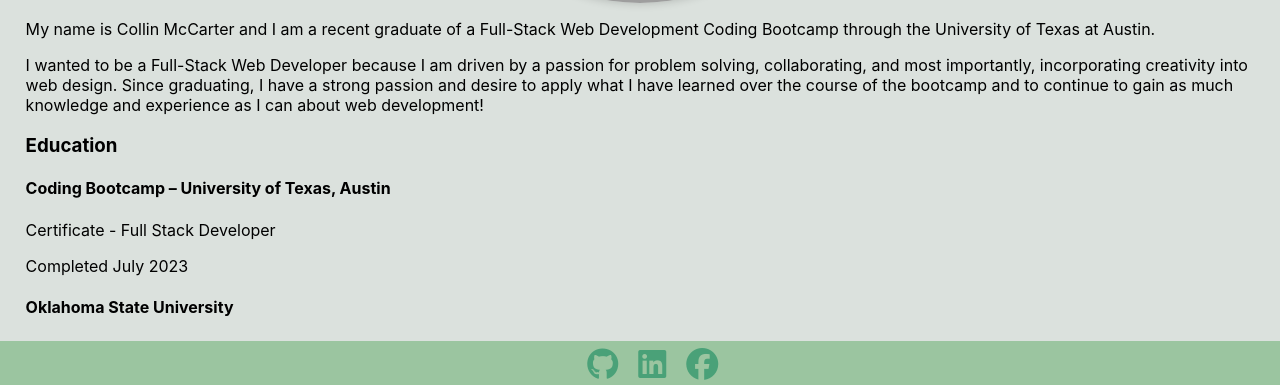
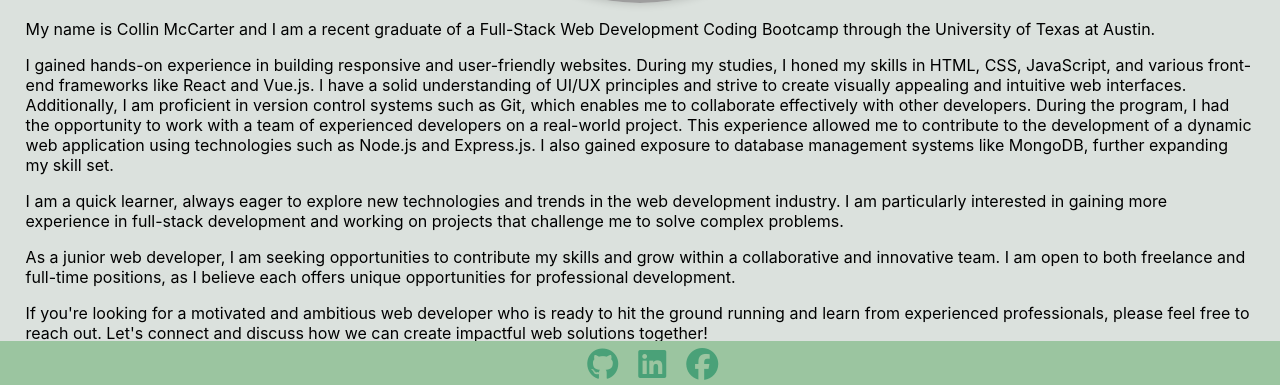
Before and after one commit to collin-mccarter/Collin-McCarter-Portfolio, a React (Create React App) app in the folder mccarter-portfolio/: page / in a window 1280 px wide. Shown: the part 413-798 px from the top of the page. Built offline with nearby package versions, Linux system fonts and the light colour scheme; grey boxes are pictures that could not be loaded; the HTML template or start-up script is replaced by a standard one.

Commit message:
added content and edits

```diff
--- a/mccarter-portfolio/src/components/About.js
+++ b/mccarter-portfolio/src/components/About.js
@@ -11,8 +11,21 @@
                 My name is Collin McCarter and I am a recent graduate of a Full-Stack Web Development Coding Bootcamp through the University of Texas at Austin.
             </p>
             <p>
-                I wanted to be a Full-Stack Web Developer because I am driven by a passion for problem solving, collaborating, and most importantly, incorporating creativity into web design. Since graduating, I have a strong passion and desire to apply what I have learned over the course of the bootcamp and to continue to gain as much knowledge and experience as I can about web development!
+                I gained hands-on experience in building responsive and user-friendly websites. During my studies, I honed my skills in HTML, CSS, JavaScript, and various front-end frameworks like React and Vue.js. I have a solid understanding of UI/UX principles and strive to create visually appealing and intuitive web interfaces. Additionally, I am proficient in version control systems such as Git, which enables me to collaborate effectively with other developers.
+
+                During the program, I had the opportunity to work with a team of experienced developers on a real-world project. This experience allowed me to contribute to the development of a dynamic web application using technologies such as Node.js and Express.js. I also gained exposure to database management systems like MongoDB, further expanding my skill set.
             </p>
+            <p>
+                I am a quick learner, always eager to explore new technologies and trends in the web development industry. I am particularly interested in gaining more experience in full-stack development and working on projects that challenge me to solve complex problems.
+            </p>
+            <p>
+                As a junior web developer, I am seeking opportunities to contribute my skills and grow within a collaborative and innovative team. I am open to both freelance and full-time positions, as I believe each offers unique opportunities for professional development.
+            </p>
+            <p>
+                If you're looking for a motivated and ambitious web developer who is ready to hit the ground running and learn from experienced professionals, please feel free to reach out. Let's connect and discuss how we can create impactful web solutions together!
+
+            </p>
+
             <div className="education">
                 <h3>Education</h3>
                 <div className="education-item">
--- a/mccarter-portfolio/src/components/Projects.js
+++ b/mccarter-portfolio/src/components/Projects.js
@@ -22,7 +22,7 @@
          description: 'The goal of this project was to build the back end for an e-commerce site. I used a working Express.js API and configured it to use Sequelize to interact with a MySQL database.',
          deployLink: 'https://drive.google.com/file/d/122CtPIx4Q3Eeeegmt__gsh21ldGmmUuG/view',
          repoLink: 'https://github.com/collin-mccarter/E-commerce-Back-End',
-         image: 'project3-screenshot.png'
+         image: './assets/E-Commerce.png'
       },
       {
          title: 'Tech Blog',
@@ -36,14 +36,14 @@
          description: 'I built an API for a social network web application where users can share their thoughts, react to friends thoughts, and create a friend list. Express.js was used for routing, a MongoDB database, and the Mongoose ODM. In addition to using the Express.js and Mongoose packages, a JavaScript date library and the native JavaScript Date object was used to format timestamps.',
          deployLink: 'https://example.com/project3',
          repoLink: 'https://github.com/collin-mccarter/Social-Network-API',
-         image: 'project5-screenshot.png'
+         image: './assets/Social Network API.png'
       },
       {
          title: 'Employee Tracker',
          description: `Developers frequently have to create interfaces that allow non-developers to easily view and interact with information stored in databases. These interfaces are called content management systems. So I built a command-line application from scratch to manage a company's employee database, using Node.js, Inquirer, and MySQL.`,
          deployLink: 'https://drive.google.com/file/d/1dNsnGSnwHETU9-UO1gznQXMJDITbTLGm/view',
          repoLink: 'https://github.com/collin-mccarter/Employee-Tracker',
-         image: 'project6-screenshot.png'
+         image: './assets/Employee Manager.png'
       },
       // Add more projects here...
    ];
--- a/mccarter-portfolio/src/components/Resume.js
+++ b/mccarter-portfolio/src/components/Resume.js
@@ -2,8 +2,7 @@
 
 const Resume = () => {
     const handleDownload = () => {
-        // Replace the 'resume.pdf' with the actual path or URL of your resume PDF file
-        window.open('/path/to/resume.pdf', '_blank');
+        window.open('./assets/Collin McCarter Resume.pdf');
     };
 
     return (
```
